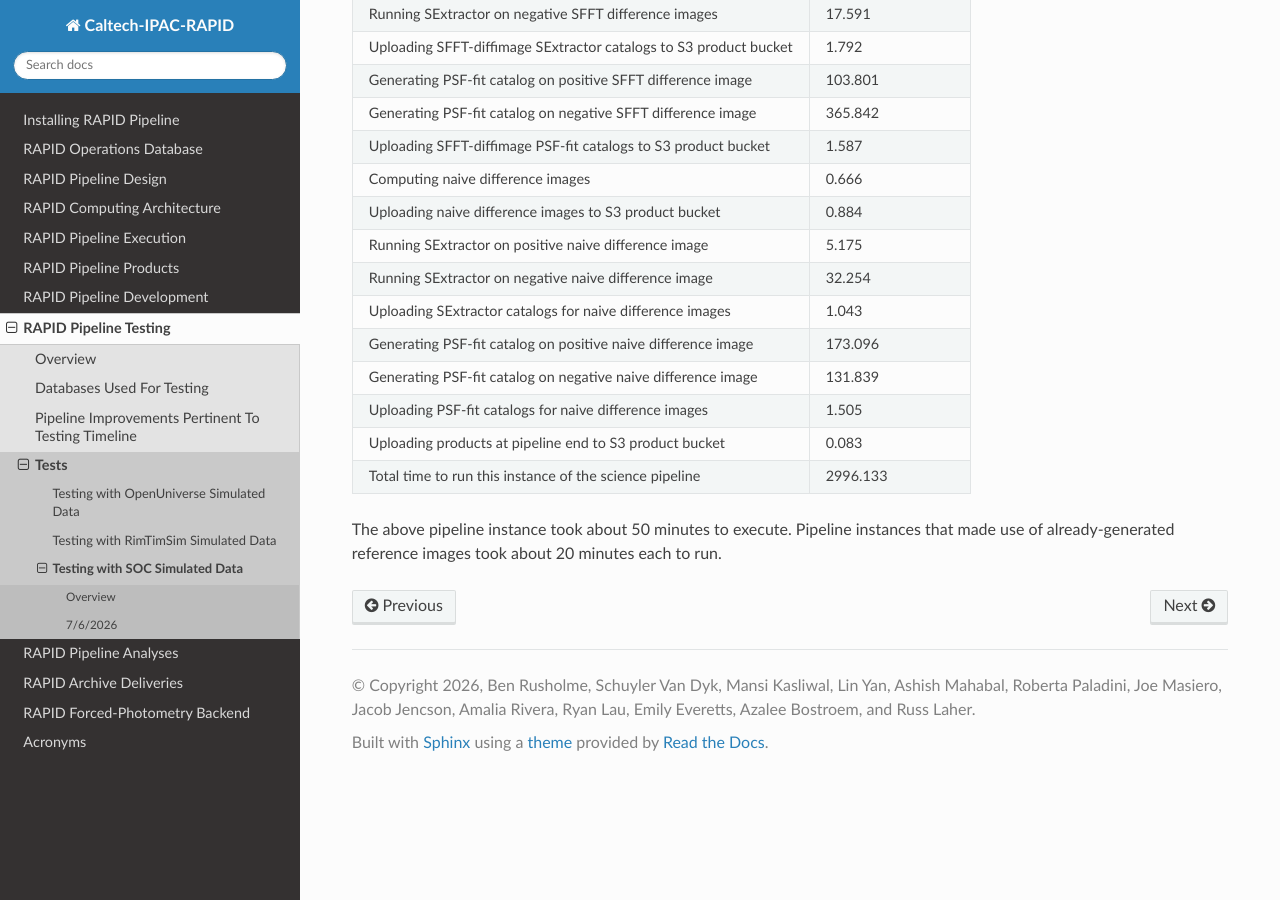
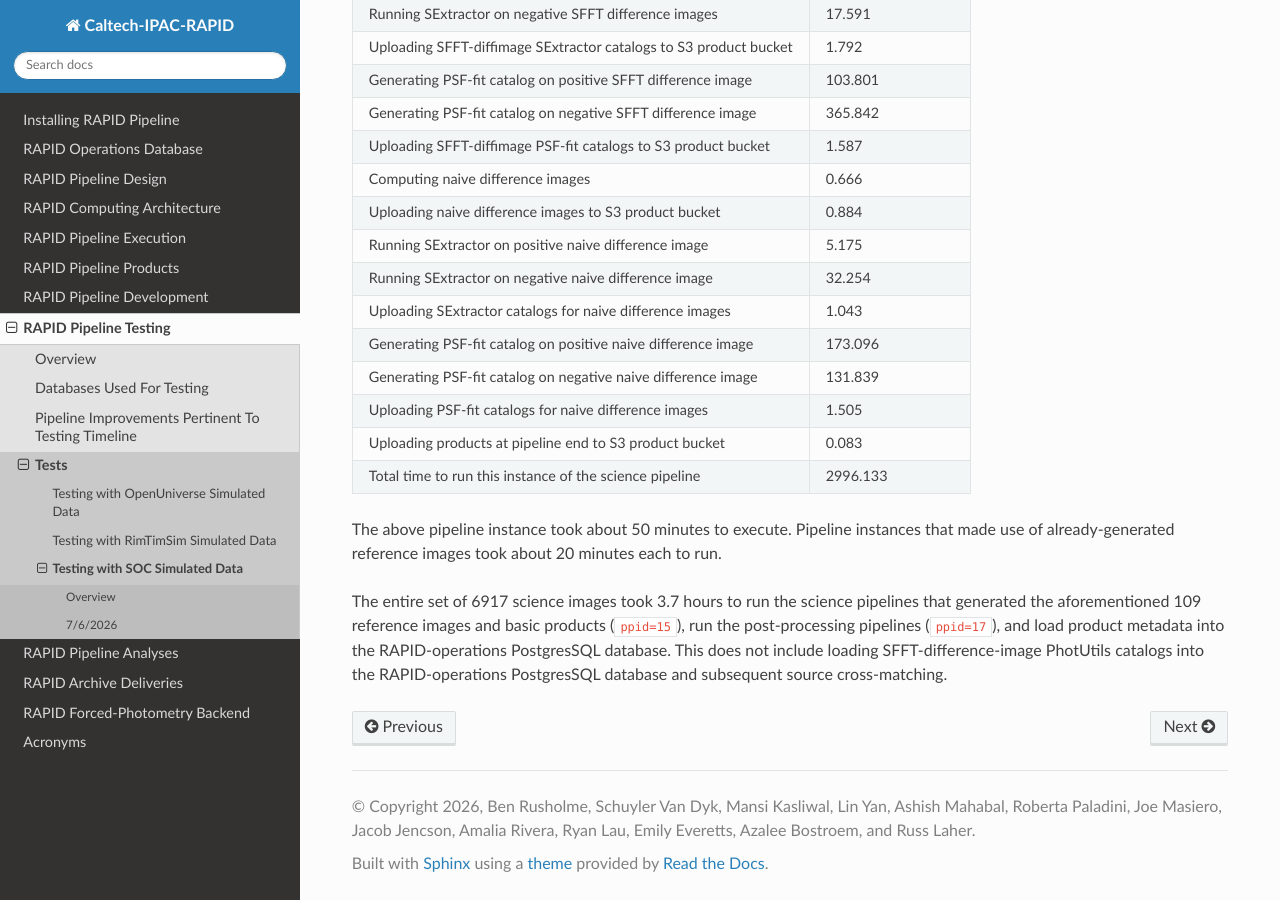
Before and after one commit to Caltech-IPAC/rapid, a Sphinx documentation site: the page built from docs/source/dev/socsim_tests.rst, in a window 1280 px wide and 900 px high, scrolled down 6693 px. Built offline with Sphinx 7.4.7 and the Read the Docs theme 3.1.0, drawn with Linux system fonts in a browser that asks for light colours.

Commit message:
Added overall pipeline run times for the 7/6/2026 test.

```diff
--- a/docs/source/dev/socsim_tests.rst
+++ b/docs/source/dev/socsim_tests.rst
@@ -365,3 +365,10 @@ Total time to run this instance of the science pipeline                  2996.13
 
 The above pipeline instance took about 50 minutes to execute.  Pipeline instances
 that made use of already-generated reference images took about 20 minutes each to run.
+
+The entire set of 6917 science images took 3.7 hours to run the science pipelines that
+generated the aforementioned 109 reference images and basic products (``ppid=15``),
+run the post-processing pipelines (``ppid=17``), and load product metadata into the
+RAPID-operations PostgresSQL database.  This does not include loading SFFT-difference-image
+PhotUtils catalogs into the RAPID-operations PostgresSQL database and subsequent
+source cross-matching.
```
